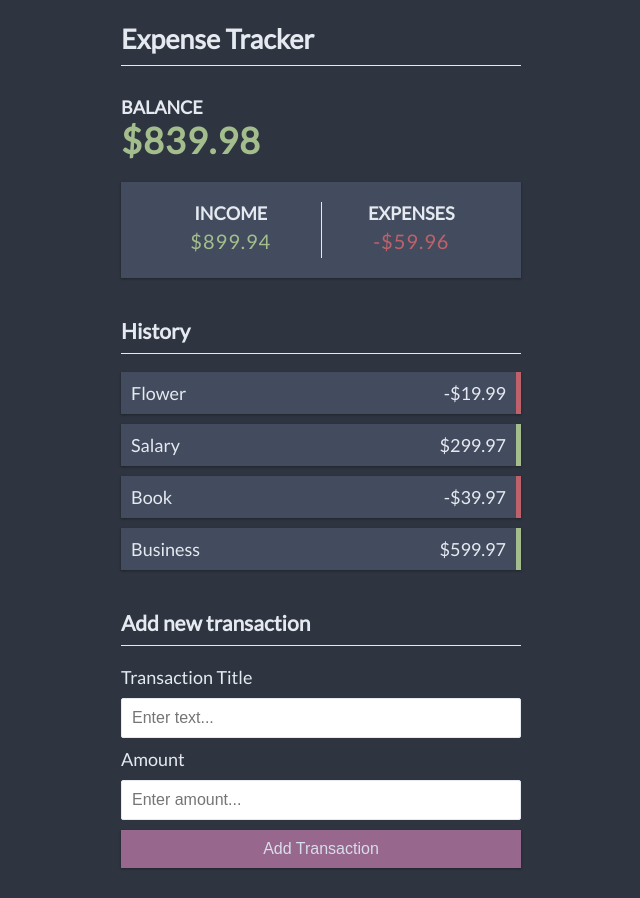
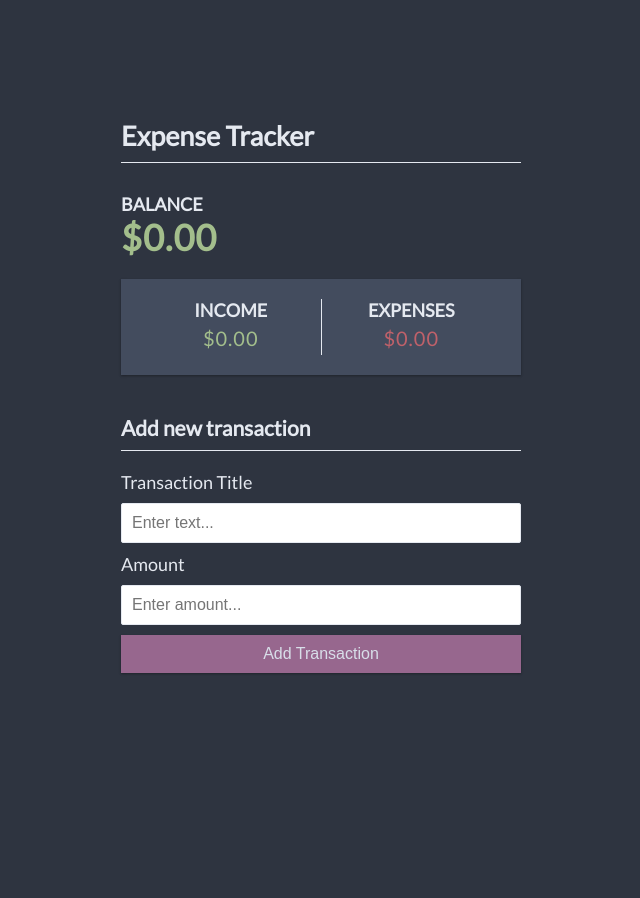
Before and after one commit to 3quanimity/vue-expenses-tracker, a Vue app: page / in a window 1280 px wide. Shown: the whole page, without its empty margins (319-959 px from the left). After the commit the page ends 800 px from the top, so only its background shows below. Built offline with nearby package versions, Linux system fonts and the light colour scheme.

Commit message:
persist data to localStorage

```diff
--- a/src/App.vue
+++ b/src/App.vue
@@ -4,20 +4,24 @@
 import IncomeExpenses from "@/components/IncomeExpenses.vue";
 import TransactionList from "@/components/TransactionList.vue";
 import AddTransaction from "@/components/AddTransaction.vue";
-
-import { ref, computed } from "vue";
+import { ref, computed, onMounted } from "vue";
 import { useToast } from "vue-toastification";
-
 import { utils } from "@/utils/utils.js";
 
+// vars
 const toast = useToast();
+let transactions = ref([]);
 
-let transactions = ref([
-  { id: 1, title: "Flower", amount: -19.99 },
-  { id: 2, title: "Salary", amount: 299.97 },
-  { id: 3, title: "Book", amount: -39.97 },
-  { id: 4, title: "Business", amount: 599.97 },
-]);
+// Life cycles
+onMounted(() => {
+  const localStorageTransactions = JSON.parse(
+    localStorage.getItem("transactions"),
+  );
+
+  if (localStorageTransactions?.length) {
+    transactions.value = localStorageTransactions;
+  }
+});
 
 // Get Total Balance
 const total = computed(() => {
@@ -46,11 +50,12 @@
 
 // Add transaction
 const handleTransactionSubmitted = (transactionData) => {
-  console.log(transactionData);
   transactions.value.unshift({
     ...transactionData,
     id: utils.generateUniqueId(),
   });
+
+  saveTransactionsToLocalStorage();
   toast.success(`${transactionData.title} Transaction Added`);
 };
 
@@ -62,9 +67,14 @@
   transactions.value = transactions.value.filter(
     (transaction) => transaction.id !== transactionId,
   );
+
+  saveTransactionsToLocalStorage();
   toast.success(`${deletedTransaction.title} Transaction Deleted`);
+};
 
-  console.log(transactionId);
+// Save to localStorage
+const saveTransactionsToLocalStorage = () => {
+  localStorage.setItem("transactions", JSON.stringify(transactions.value));
 };
 </script>
 
```
